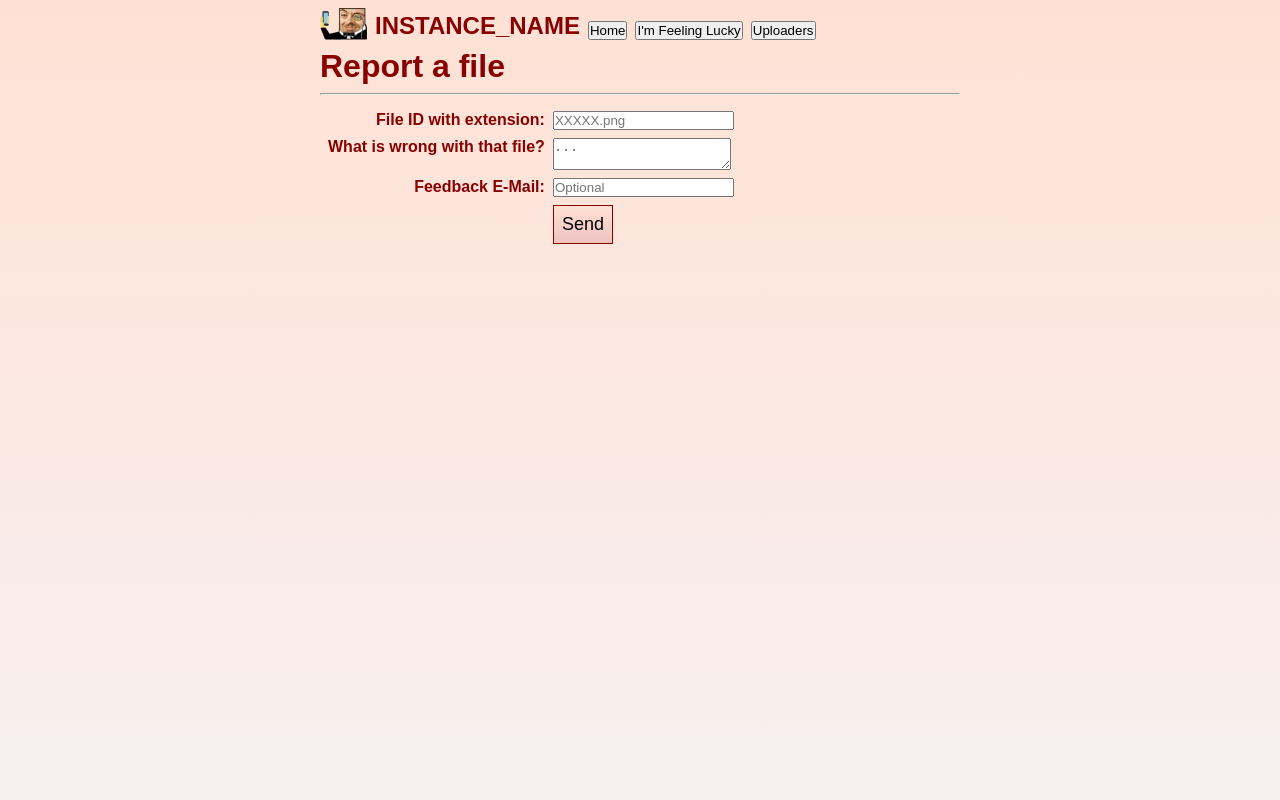
After one commit to ilotterytea/anonupload, a PHP site: page /report.php in a window 1280 px wide. The commit adds this page. Run offline with PHP 8.4, Linux system fonts and the light colour scheme; a stand-in replaces the project's code that opens the database connection; some libraries are stand-ins or nearby versions.

Commit message:
feat: report system

```diff
--- /dev/null
+++ b/public/report.php
@@ -0,0 +1,106 @@
+<?php
+include_once $_SERVER['DOCUMENT_ROOT'] . '/../config.php';
+include_once $_SERVER['DOCUMENT_ROOT'] . '/../lib/partials.php';
+include_once $_SERVER['DOCUMENT_ROOT'] . '/../lib/utils.php';
+
+if (!FILE_REPORT) {
+    http_response_code(403);
+    exit('No reports allowed!');
+}
+
+if ($_SERVER['REQUEST_METHOD'] == 'POST') {
+    if (!isset($_POST['id'], $_POST['reason'])) {
+        http_response_code(400);
+        exit('Not enough data.');
+    }
+
+    $file_id = $_POST['id'];
+    $file_id = explode('.', $file_id);
+    $file_ext = $file_id[1];
+    $file_id = $file_id[0];
+
+    if (!is_file(FILE_UPLOAD_DIRECTORY . "/{$file_id}.{$file_ext}")) {
+        http_response_code(404);
+        exit('Invalid file.');
+    }
+
+    $reason = trim($_POST['reason'] ?? '');
+
+    if (empty($reason)) {
+        http_response_code(400);
+        exit('Report reason is empty');
+    }
+
+    $email = $_POST['email'] ?? '(Anonymous)';
+    if (empty($email)) {
+        $email = '(Anonymous)';
+    }
+
+    if (!is_dir(FILE_REPORT_DIRECTORY) && !mkdir(FILE_REPORT_DIRECTORY, 0777, true)) {
+        http_response_code(500);
+        exit('Failed to create a folder for reports. Try again later.');
+    }
+
+    do {
+        $report_id = generate_random_char_sequence(FILE_ID_CHARACTERS, 16);
+    } while (is_file(FILE_REPORT_DIRECTORY . "/{$report_id}.txt"));
+
+    $contents = "File ID: {$file_id}.{$file_ext}
+Feedback Email: {$email}
+
+Reason:
+{$reason}";
+
+    if (!file_put_contents(FILE_REPORT_DIRECTORY . "/{$report_id}.txt", $contents)) {
+        http_response_code(500);
+        exit("Failed to save the report. Try again later!");
+    }
+
+    json_response(['id' => $report_id], 'Sent!', 201);
+    exit();
+}
+
+$file_id = $_GET['f'] ?? '';
+
+if (!is_file(FILE_UPLOAD_DIRECTORY . "/{$file_id}")) {
+    $file_id = null;
+}
+
+?>
+<html>
+
+<head>
+    <title>Report - <?= INSTANCE_NAME ?></title>
+    <link rel="stylesheet" href="/static/style.css">
+    <link rel="shortcut icon" href="/static/favicon.ico" type="image/x-icon">
+</head>
+
+<body>
+    <main>
+        <?php html_mini_navbar() ?>
+        <h1>Report a file</h1>
+        <hr>
+        <form action="/report.php" method="post">
+            <table class="vertical">
+                <tr>
+                    <th>File ID with extension:</th>
+                    <td><input type="text" name="id" value="<?= $file_id ?>" placeholder="XXXXX.png" required></td>
+                </tr>
+                <tr>
+                    <th>What is wrong with that file?</th>
+                    <td><textarea name="reason" placeholder="..." required></textarea></td>
+                </tr>
+                <tr>
+                    <th>Feedback E-Mail:</th>
+                    <td><input type="email" name="email" placeholder="Optional"></td>
+                </tr>
+                <tr>
+                    <th></th>
+                    <td><button type="submit">Send</button></td>
+                </tr>
+            </table>
+        </form>
+    </main>
+</body>
+
+</html>
--- a/public/static/style.css
+++ b/public/static/style.css
@@ -63,6 +63,11 @@ code {
 
 table.vertical {
     border-spacing: 8px;
+}
+
+table.vertical th {
+    text-align: end;
+    vertical-align: top;
 }
 
 /** FORM */
```
Also changed, not shown: public/index.php (+6 -1 lines).
